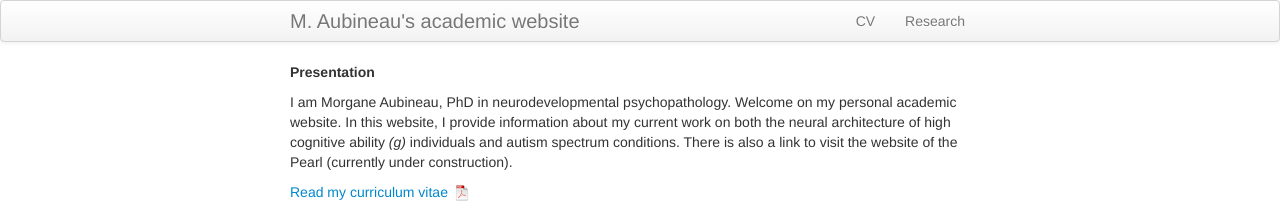
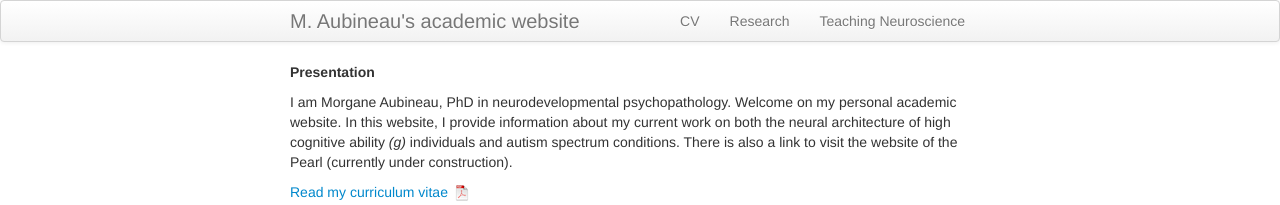
Before and after one commit to morgane-aubineau/My_personal_website, a Jekyll site: the page built from index.md, in a window 1280 px wide. Shown: the top 205 px of the page. Built offline with Jekyll 4.4.1, drawn with Linux system fonts in a browser that asks for light colours.

Commit message:
Update default.html

```diff
--- a/_includes/themes/twitter/default.html
+++ b/_includes/themes/twitter/default.html
@@ -37,6 +37,7 @@
           <ul class="nav">
               <li><a href="{{ BASE_PATH }}/assets/CV.pdf">CV</a></li>
               <li><a href="{{ BASE_PATH }}/pages/Research.html">Research</a></li>
+              <li><a href="/pages/teaching_neuroscience.html">Teaching Neuroscience</a></li>
           </ul>
         </div>
       </div>
```
